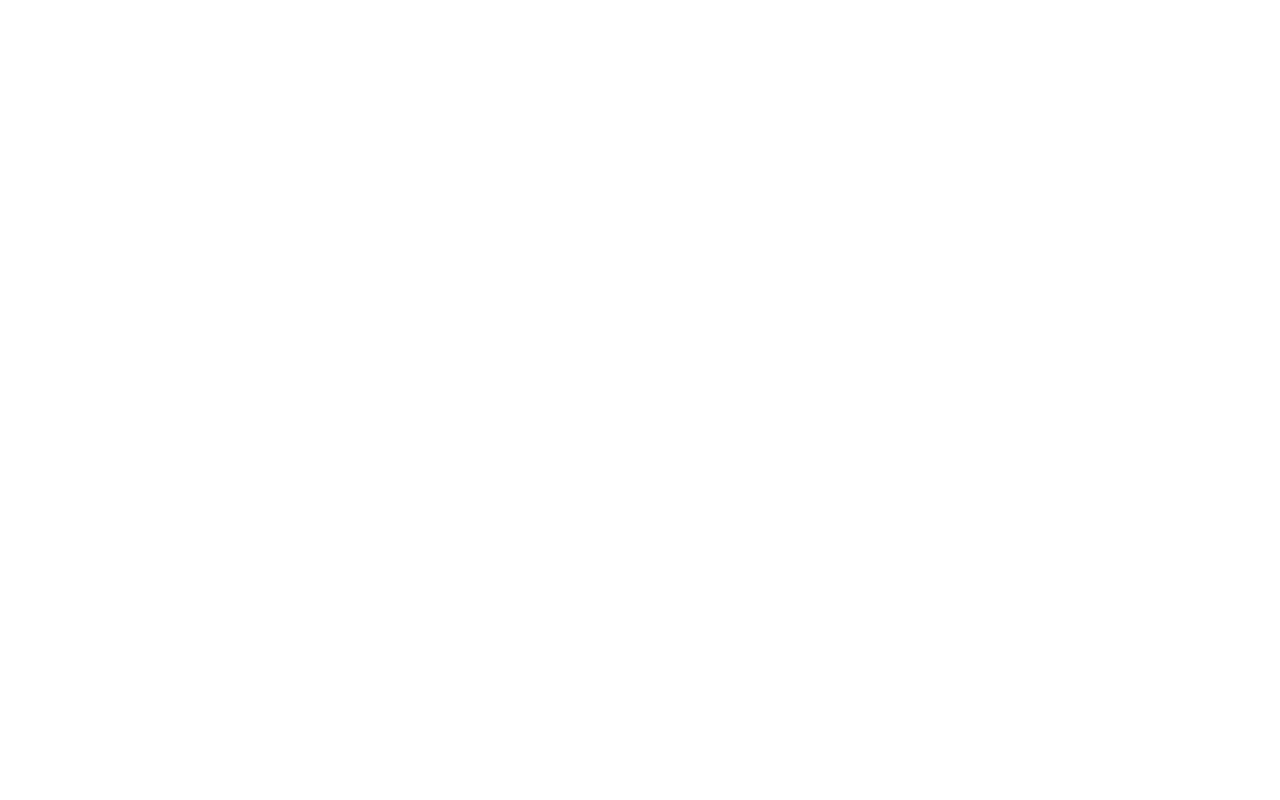
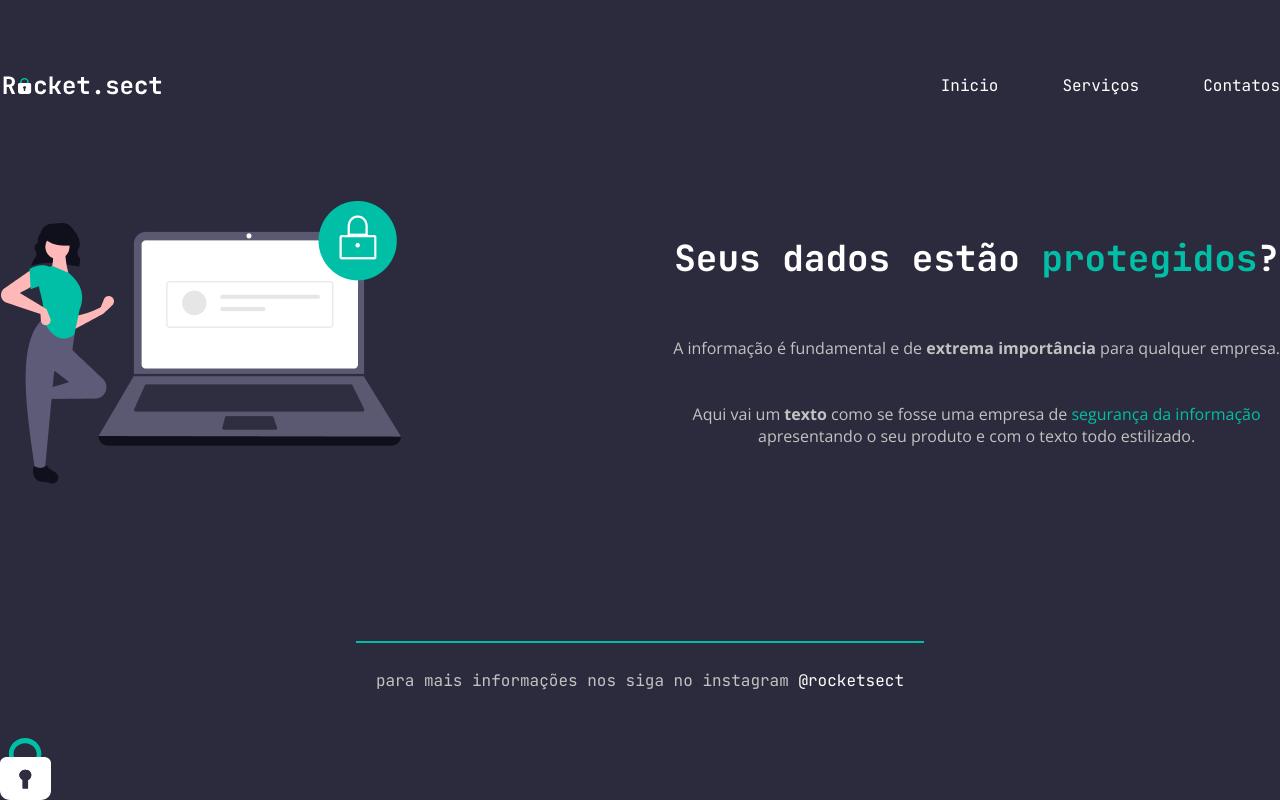
Before and after one commit to Joao-marcos-f/Explorer, a plain HTML site: page project-02-extra/index.html in a window 1280 px wide. Drawn offline with nearby package versions, Linux system fonts and the light colour scheme.

Commit message:
projeto 02 extra finalizado

```diff
--- a/project-02-extra/index.html
+++ b/project-02-extra/index.html
@@ -7,6 +7,33 @@
     <title>Rocket.seet</title>
 </head>
 <body>
+    <div id="page">
+        <nav>
+            <a href="#"><img src="image/logo.svg" alt="logo marca"></a>
+            <ul>
+                <li><a href="#">Inicio</a></li>
+                <li><a href="#">Serviços</a></li>
+                <li><a href="#">Contatos</a></li>
+            </ul>
+        </nav>
+        <main>
 
+            <img src="image/img1.png" alt="mulher de camisa azul ao lado de um notebook">
+            <section id="text">
+                <h1>Seus dados estão <span>protegidos</span>?</h1>
+                <p>
+                    A informação é fundamental e de <strong>extrema importância</strong> para qualquer empresa. <br><br><br>
+                    Aqui vai um <strong>texto</strong> como se fosse uma empresa de  <span>segurança da informação </span> <br>apresentando o seu produto e com o texto todo estilizado.
+                </p>
+            </section>
+
+        </main>
+
+        <footer>
+            <div id="line"></div>
+            <p>para mais informações nos siga no instagram <a href="#">@rocketsect</a></p>
+            <img src="image/padlock.svg" alt="cadeado" id="cadeado">
+        </footer>
+    </div>
 </body>
 </html>
--- a/project-02-extra/style.css
+++ b/project-02-extra/style.css
@@ -0,0 +1,72 @@
+@import url('https://fonts.googleapis.com/css2?family=JetBrains+Mono:ital,wght@0,100..800;1,100..800&family=Open+Sans:ital,wght@0,300..800;1,300..800&display=swap');
+*{
+    margin: 0;
+    padding: 0;
+    box-sizing: border-box;
+}
+body{
+    font-family: "JetBrains Mono", monospace;
+    background: #2C2B3D;
+}
+div#page{
+    width: 1280px;
+    margin: 0 auto;
+}
+nav{
+    display: flex;
+    justify-content: space-between;
+    align-items: center;
+    margin:71px auto 101px ;
+}
+ul{
+    display: flex;
+    list-style: none;
+    gap: 64px;
+    margin: 0;
+    padding: 0;
+}
+a{
+    text-decoration: none;
+    color: #FFFFFF;
+}
+main{
+    display: flex;
+    align-items: center;
+    justify-content: space-between;
+    margin-bottom: 157px;
+}
+section#text{
+text-align: center;
+}
+section#text h1{
+    color: #FFFFFF;
+    font-size: 36px;
+    line-height: 40px;
+    font-weight: bold;
+    margin-bottom: 59px;
+}
+span{
+    color:#00BFA6;
+}
+p{
+    color:#C2C2C2 ;
+    font-family: "Open Sans", sans-serif;
+}
+footer{
+    text-align: center;
+}
+footer p{
+    font-family: "JetBrains Mono", monospace;
+    margin-top: 27px;
+}
+div#line{
+    margin: 0 auto 8px;
+    width: 568px;
+    height: 0;
+    border: 1px solid #00BFA6;
+}
+img#cadeado{
+    position: fixed;
+    left: 0;
+    bottom: 0;
+}
```
Also changed, not shown: index.html (+1 -0 lines).
